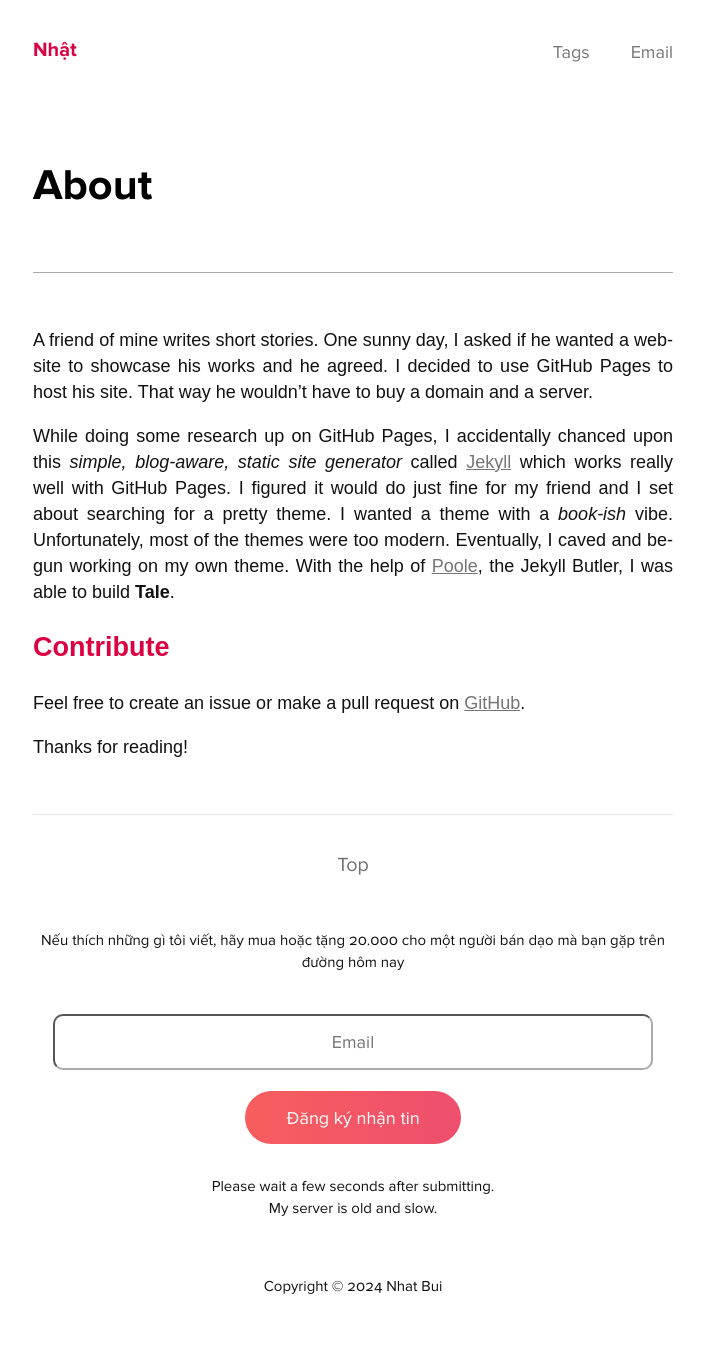
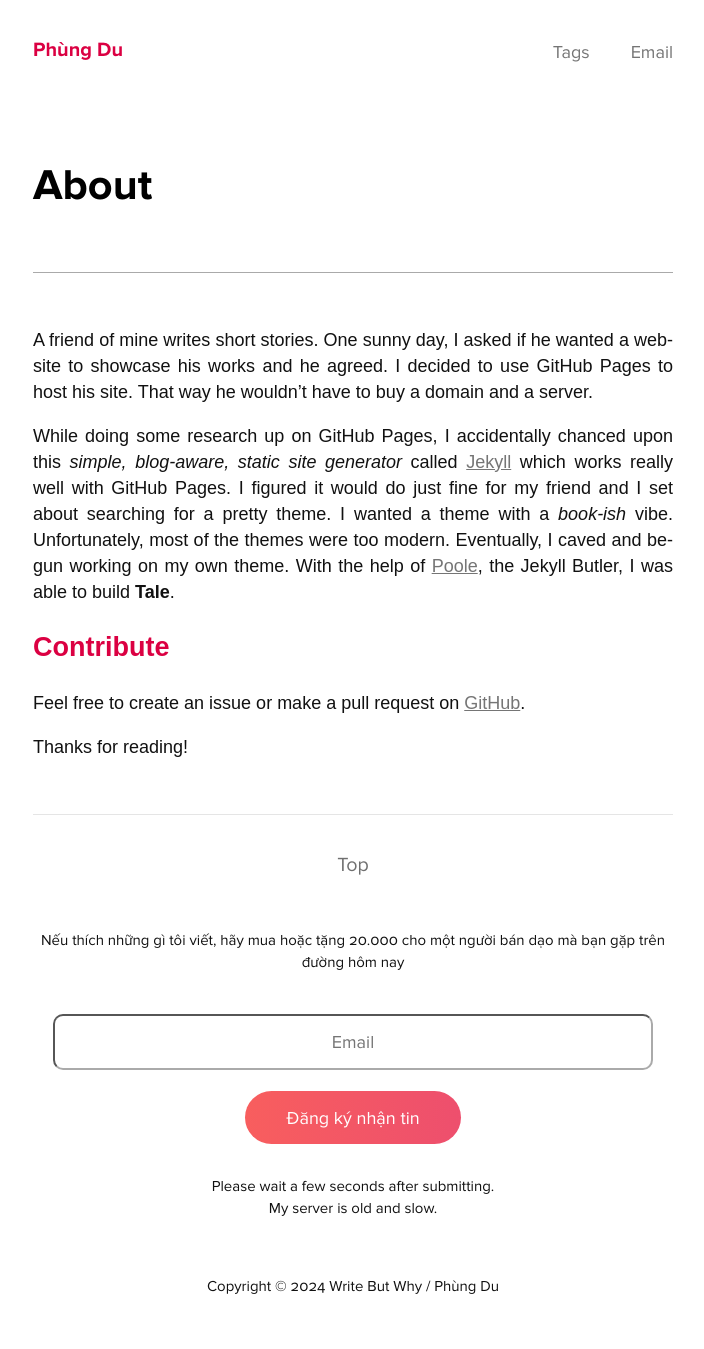
Before and after one commit to writebutwhy/writebutwhy.github.io, a Jekyll site: the page built from _pages/about.md, in a window 1280 px wide. Shown: the whole page, without its empty margins (287-991 px from the left). Built offline with Jekyll 4.4.1, drawn with Linux system fonts in a browser that asks for light colours; some web fonts are replaced.

Commit message:
clean up

```diff
--- a/_config.yml
+++ b/_config.yml
@@ -1,17 +1,17 @@
 # Site settings
-title:          Nhật
+title:          "Phùng Du"
 description:    ""
-baseurl:        "/write"
-url:            "https://nhatminhbui.github.io"
+baseurl:        "/"
+url:            "https://writebutwhy.github.io"
 
 # Google Analytics
 # google_analytics: UA—XXXXXXXX-X
 
 # Author
 author:
-  name:         Nhat Bui
-  url:          https://nhatminhbui.github.io
-  email:        nhatbui@gmx.com
+  name:         Phùng Du
+  url:          https://writebutwhy.github.io
+  email:        phungduwbw@gmx.com
 
 # Build settings
 markdown:       kramdown
--- a/_includes/footer.html
+++ b/_includes/footer.html
@@ -133,7 +133,7 @@
     <br />
     <small>
 		<p align="center">
-			Copyright &#169;  2024 Nhat Bui
+			Copyright &#169;  2024 Write But Why / Phùng Du
 		</p>
 	</small>
 </footer>
```
Also changed, not shown: _posts/2024-10-16-tua.md (deleted, +0 -16 lines).
